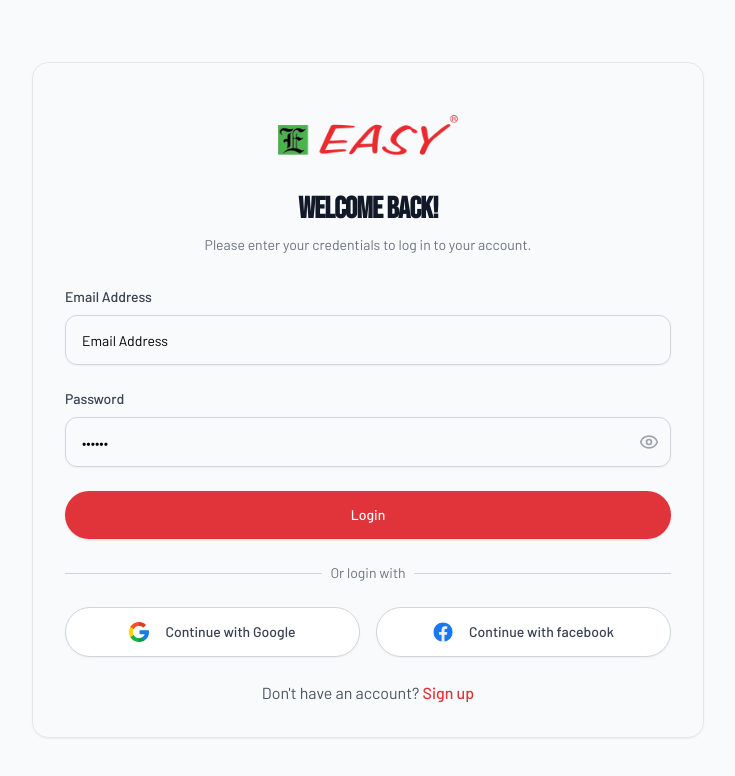
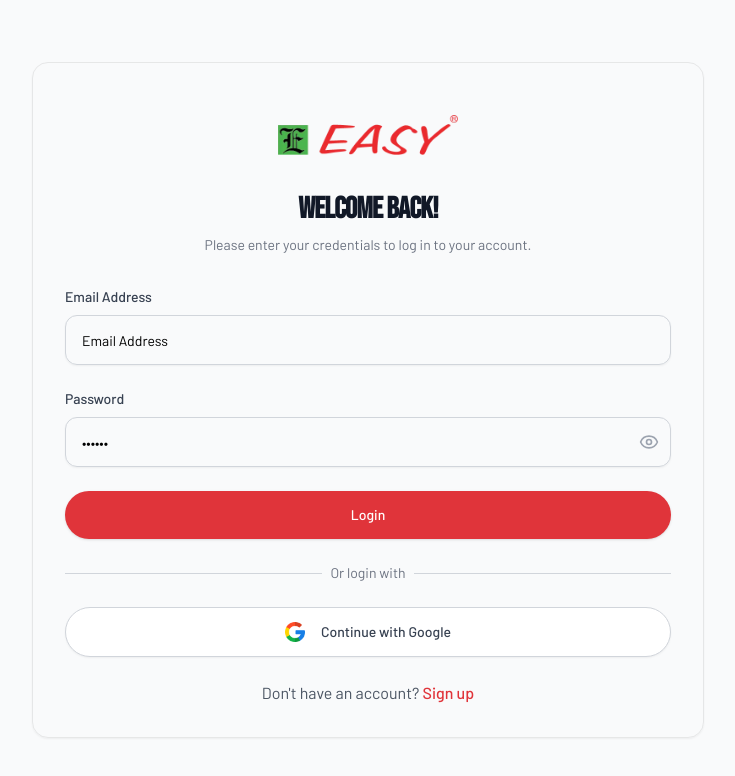
Before and after one commit to mdrony5134/Easy_Fashion_Frontend, a Next.js app: page /login in a window 1280 px wide. Shown: the top 776 px of the page, without its empty margins (272-1007 px from the left). Built offline with nearby package versions, Linux system fonts and the light colour scheme; no server answers.

Commit message:
comment the facebook login button facing some issue when I continue facebook always showing not include this domain but I have alrady added appdomain in meta developer account

```diff
--- a/src/components/auth/Login.tsx
+++ b/src/components/auth/Login.tsx
@@ -263,7 +263,7 @@
             </div>
           </div>
 
-          <div className="grid grid-cols-1 md:grid-cols-2 gap-4 w-full">
+          <div className="grid grid-cols-1 md:grid-cols-1 gap-4 w-full">
             <Button
               type="button"
               onClick={handleGoogleLogin}
@@ -290,7 +290,7 @@
                 )}
               </span>
             </Button>
-            <Button
+            {/* <Button
               type="button"
               onClick={handleFacebookLogin}
               disabled={facebookLoading}
@@ -315,7 +315,7 @@
                   "Continue with facebook"
                 )}
               </span>
-            </Button>
+            </Button> */}
           </div>
 
           <div className="text-center">
```
